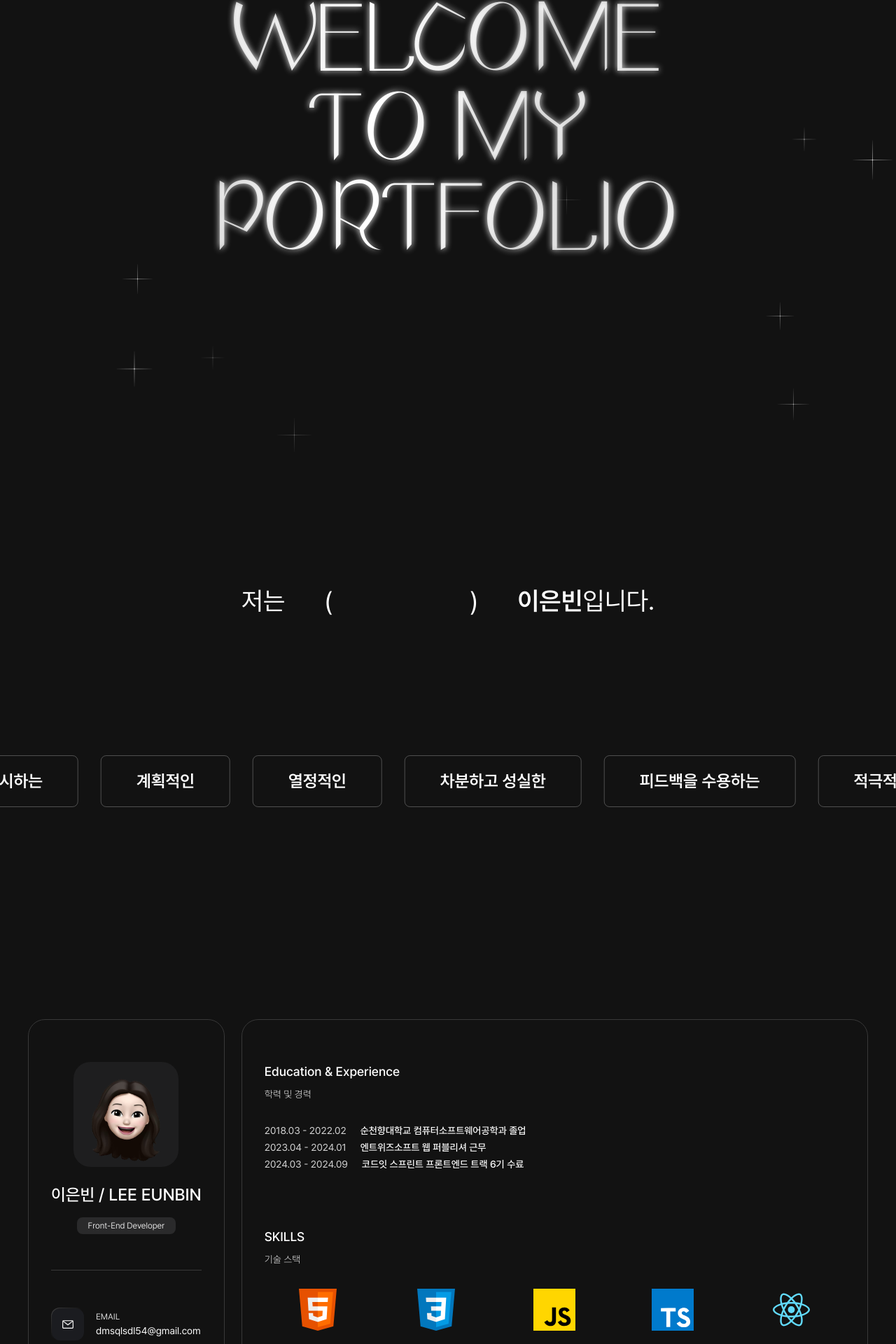
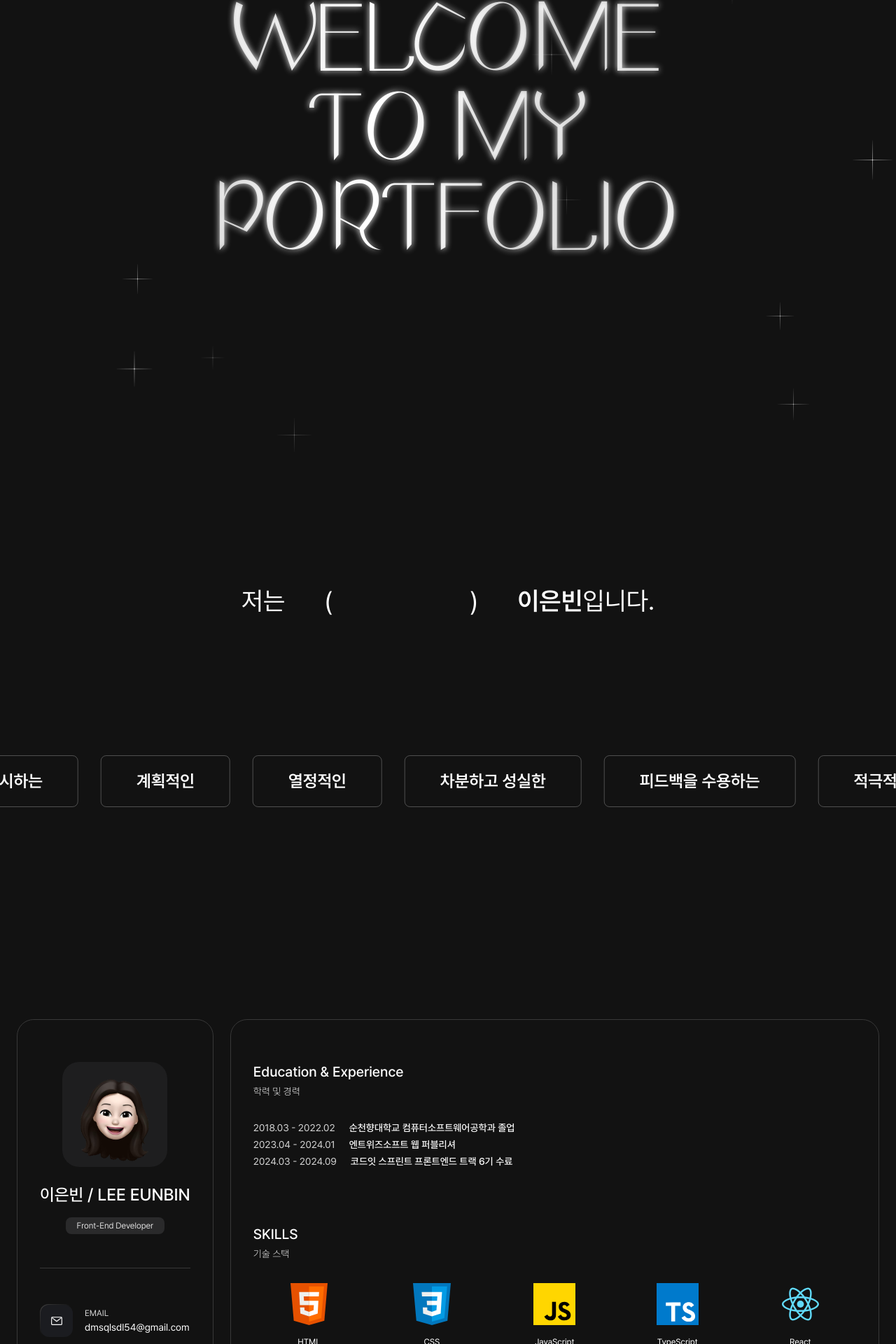
Before and after one commit to eunbinnie/fe-portfolio, a Next.js app: page / in a window 1280 px wide. Shown: the part 204-2124 px from the top of the page at 70% size. Built offline with nearby package versions, Linux system fonts and the light colour scheme.

Commit message:
feat: resume section 반응형 작업

```diff
--- a/src/app/(main)/_components/KeywordSection.tsx
+++ b/src/app/(main)/_components/KeywordSection.tsx
@@ -25,7 +25,7 @@ const KeywordSection = () => {
   return (
     <section className="flex min-h-dvh items-center justify-center overflow-hidden py-8">
       <div className="grid gap-20 md:gap-[200px]">
-        <p className="mx-auto flex max-w-[1248px] flex-wrap items-center justify-center gap-3 px-6 text-lg text-white sm:gap-6 sm:text-2xl md:gap-14 md:text-4xl">
+        <p className="mx-auto flex max-w-[1448px] flex-wrap items-center justify-center gap-3 px-6 text-lg text-white sm:gap-6 sm:text-2xl md:gap-14 md:text-4xl">
           <span>저는</span>
           <span className="flex min-w-[100px] items-center justify-between md:min-w-[220px]">
             (&nbsp;<span className="break-keep text-center">{keyword}</span>
--- a/src/app/(main)/_components/MessageSection.tsx
+++ b/src/app/(main)/_components/MessageSection.tsx
@@ -12,7 +12,7 @@ const TEXT = {
  */
 const MessageSection = ({ message }: { message: 'start' | 'end' }) => {
   return (
-    <section className="mx-auto flex min-h-dvh max-w-[1248px] items-center justify-center px-6">
+    <section className="mx-auto flex min-h-dvh max-w-[1448px] items-center justify-center px-6">
       <p className="metalic-text grid break-all py-8 text-center font-aespa text-5xl leading-[1.2] sm:text-6xl md:text-7xl lg:text-9xl">
         {TEXT[message].map((message, idx) => (
           <span key={idx}>{message}</span>
--- a/src/app/(main)/_components/ResumeSection.tsx
+++ b/src/app/(main)/_components/ResumeSection.tsx
@@ -10,7 +10,7 @@ import SideProfile from '@/components/resume/SideProfile';
  */
 const ResumeSection = () => {
   return (
-    <section className="mx-auto my-[60px] flex max-w-[1248px] flex-col gap-6 px-6 lg:flex-row">
+    <section className="mx-auto my-[60px] flex max-w-[1448px] flex-col gap-6 px-6 lg:flex-row">
       <SideProfile />
       <Overview />
     </section>
--- a/src/components/StarContainer.tsx
+++ b/src/components/StarContainer.tsx
@@ -7,7 +7,7 @@ import Star from './Star';
 import useWindowSize from '@/hooks/useWindowSize';
 
 const StarContainer = () => {
-  const arr = Array.from({ length: 10 });
+  const arr = Array.from({ length: 11 });
   const windowSize = useWindowSize();
 
   const getNumberRange = () => {
--- a/src/components/resume/CareerHistory.tsx
+++ b/src/components/resume/CareerHistory.tsx
@@ -1,17 +1,4 @@
-const CAREER_HISTORY = [
-  {
-    period: '2018.03 - 2022.02',
-    title: '순천향대학교 컴퓨터소프트웨어공학과 졸업',
-  },
-  {
-    period: '2023.04 - 2024.01',
-    title: '엔트위즈소프트 웹 퍼블리셔 근무',
-  },
-  {
-    period: '2024.03 - 2024.09',
-    title: '코드잇 스프린트 프론트엔드 트랙 6기 수료',
-  },
-];
+import CAREER_HISTORY from '@/constants/careerHistory';
 
 const CareerHistory = () => {
   return (
--- a/src/components/resume/InfoItem.tsx
+++ b/src/components/resume/InfoItem.tsx
@@ -23,12 +23,12 @@ const InfoItem = () => {
     <>
       {MY_INFO.map((data, idx) => (
         <div key={idx} className="flex items-center gap-4">
-          <div className="gradient-box relative size-12 basis-12 rounded-xl bg-left-top-gradient">
+          <div className="gradient-box relative size-10 basis-10 rounded-xl bg-left-top-gradient sm:size-12 sm:basis-12">
             <Image
               src={data.src}
               alt={data.label}
               fill
-              className="object-contain px-4"
+              className="object-contain px-3 sm:px-4"
             />
           </div>
           <div className="grid flex-1 gap-[2px]">
--- a/src/components/resume/Overview.tsx
+++ b/src/components/resume/Overview.tsx
@@ -8,8 +8,8 @@ const Overview = () => {
   return (
     <div className="grid h-fit flex-1 gap-20 rounded-3xl border border-solid border-gray-100 p-4 pt-10 lg:p-8 lg:pt-[60px]">
       <div className="grid gap-8">
-        <div className="grid gap-2">
-          <h5 className="text-lg font-medium text-white">
+        <div className="grid gap-1">
+          <h5 className="text-xl font-medium text-white">
             Education & Experience
           </h5>
           <h6 className="text-sm font-extralight text-white">학력 및 경력</h6>
@@ -17,8 +17,8 @@ const Overview = () => {
         <CareerHistory />
       </div>
       <div className="grid gap-8">
-        <div className="grid gap-2">
-          <h5 className="text-lg font-medium text-white">SKILLS</h5>
+        <div className="grid gap-1">
+          <h5 className="text-xl font-medium text-white">SKILLS</h5>
           <h6 className="text-sm font-extralight text-white">기술 스택</h6>
         </div>
         <Skills />
--- a/src/components/resume/SideProfile.tsx
+++ b/src/components/resume/SideProfile.tsx
@@ -38,7 +38,7 @@ const SideProfile = () => {
 
   return (
     <div className="grid gap-8 rounded-3xl border border-solid border-gray-100 p-4 lg:p-8 lg:pt-[60px]">
-      <div className="flex items-center gap-6 lg:flex-col">
+      <div className="flex flex-wrap items-center gap-6 lg:flex-col">
         <figure
           onMouseEnter={handleMouseEnter}
           onMouseLeave={handleMouseLeave}
@@ -51,11 +51,11 @@ const SideProfile = () => {
             className="pc:p-4 object-contain p-2"
           />
         </figure>
-        <div className="grid place-items-start gap-4 lg:place-items-center">
+        <div className="grid place-items-start gap-2 sm:gap-4 lg:place-items-center">
           <h1 className="text-base font-medium text-white md:text-2xl">
             이은빈 / LEE EUNBIN
           </h1>
-          <p className="rounded-lg bg-gray-200 px-4 py-1 text-xs font-light text-white">
+          <p className="rounded-lg bg-gray-200 px-3 py-1 text-xs font-light text-white sm:px-4">
             Front-End Developer
           </p>
         </div>
--- /dev/null
+++ b/src/constants/careerHistory.ts
@@ -0,0 +1,16 @@
+const CAREER_HISTORY = [
+  {
+    period: '2018.03 - 2022.02',
+    title: '순천향대학교 컴퓨터소프트웨어공학과 졸업',
+  },
+  {
+    period: '2023.04 - 2024.01',
+    title: '엔트위즈소프트 웹 퍼블리셔',
+  },
+  {
+    period: '2024.03 - 2024.09',
+    title: '코드잇 스프린트 프론트엔드 트랙 6기 수료',
+  },
+];
+
+export default CAREER_HISTORY;
```
